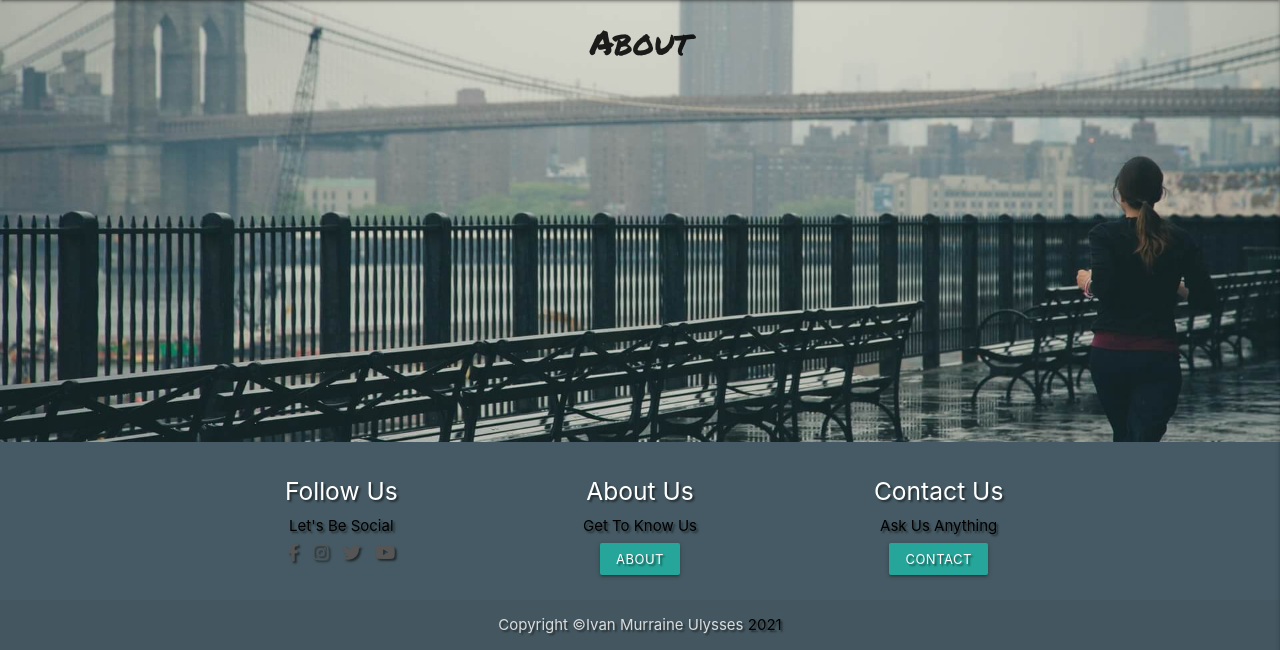
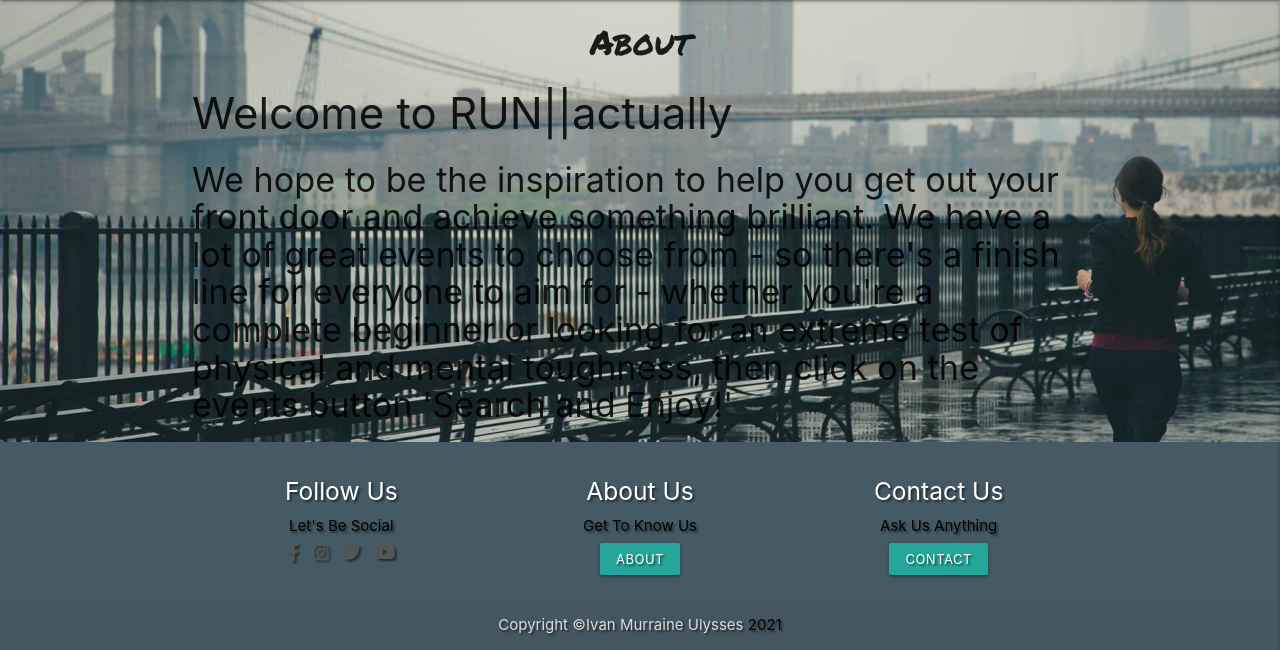
Before and after one commit to Sonicbasedrop/run-actually, a Flask app: page /about in a window 1280 px wide. Shown: the part 150-800 px from the top of the page. Run offline with Flask 2, Linux system fonts and the light colour scheme; some libraries are stand-ins or nearby versions; some web fonts are replaced.

Commit message:
Add text content to about page

```diff
--- a/templates/about.html
+++ b/templates/about.html
@@ -3,5 +3,11 @@
 
 
 <h4 class="center-align" id="page-title">About</h4>
-
+<div>
+    <h3>Welcome to RUN||actually</h3>
+    <h4>We hope to be the inspiration to help you get out your front door and achieve something brilliant.
+       We have a lot of great events to choose from - so there's a finish line for everyone to aim for
+        - whether you're a complete beginner or looking for an extreme test of physical and mental toughness,
+       then click on the events button 'Search and Enjoy!' </h4>
+</div>
 {% endblock %}
```
